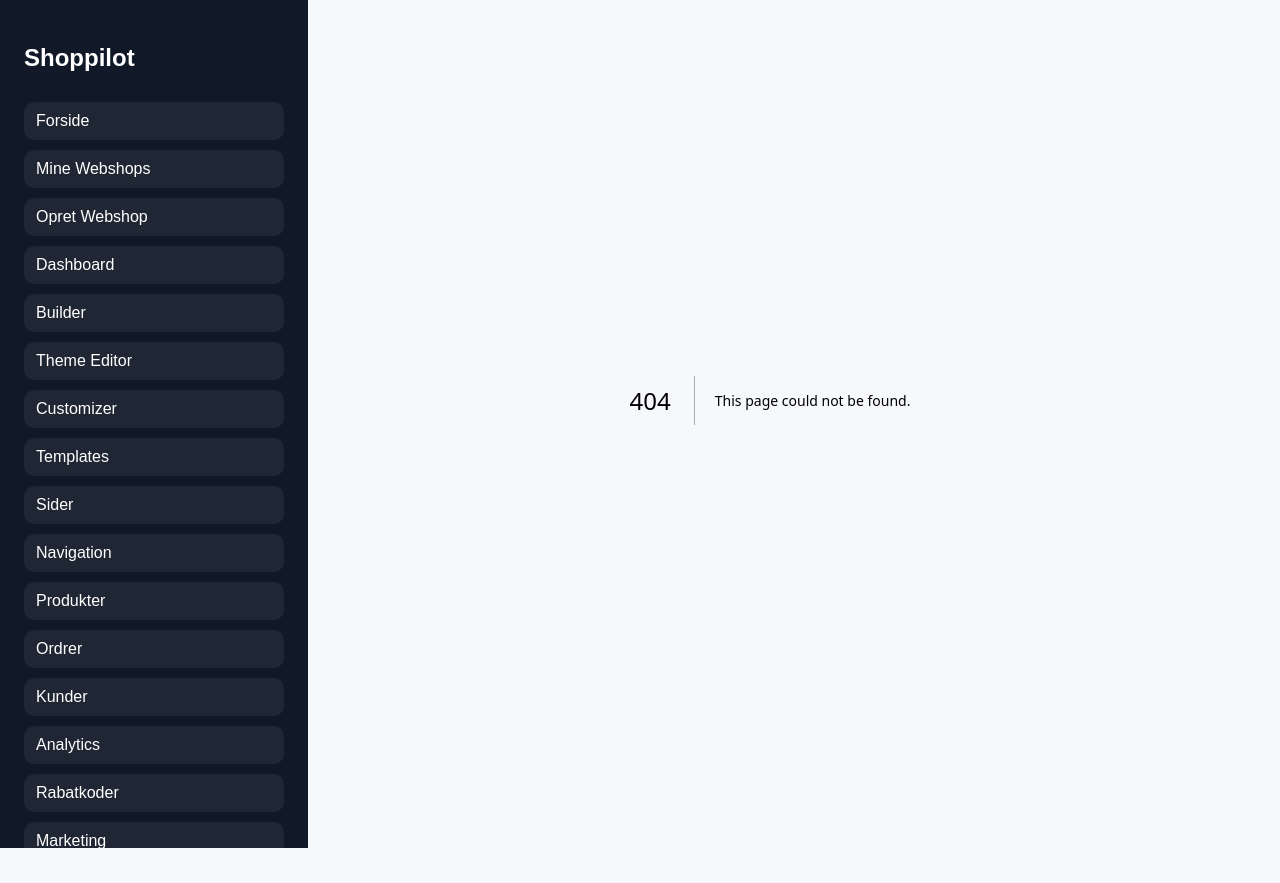
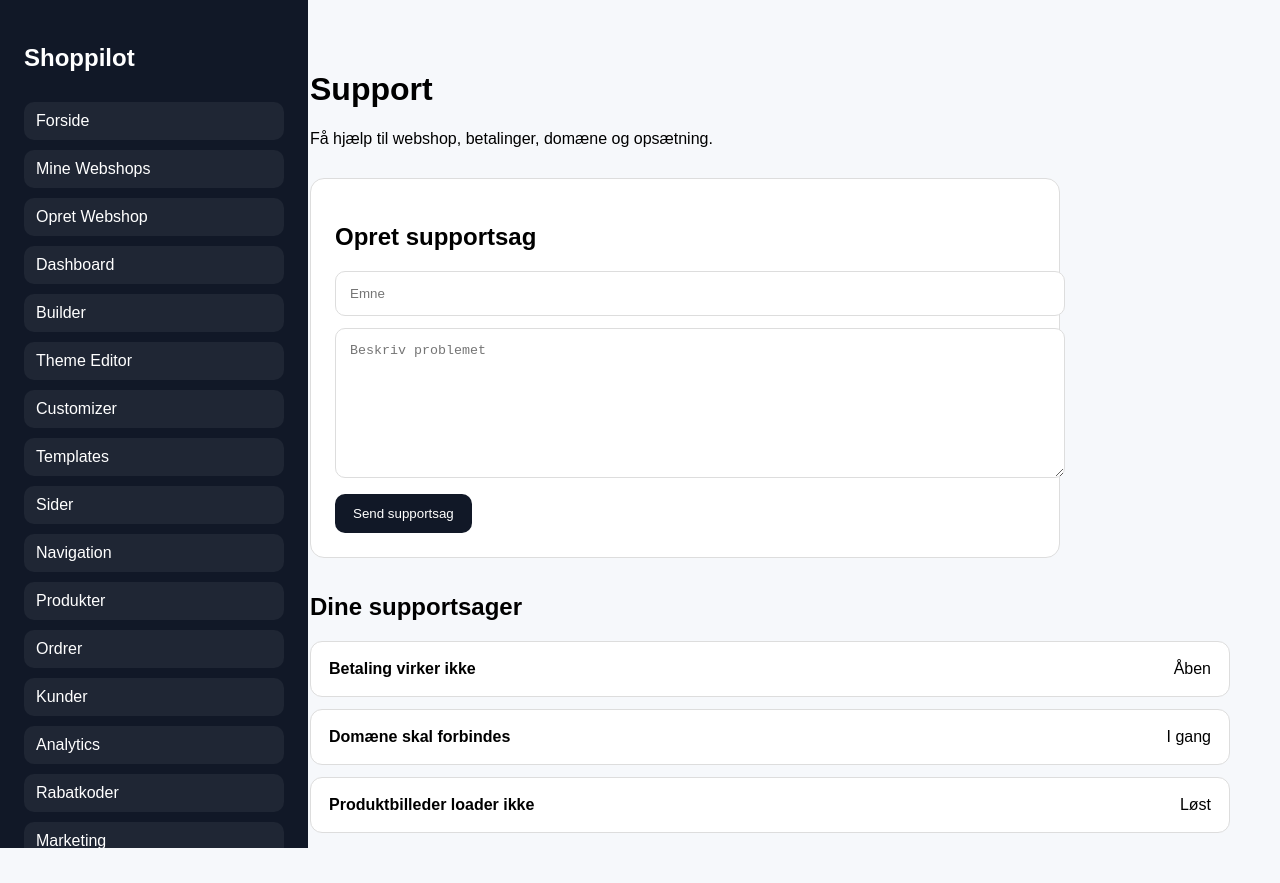
Before and after one commit to postjkhandel-ship-it/shoppilot, a Next.js app: page /support in a window 1280 px wide. Before the commit this address had no page. Before the commit the page ends 800 px from the top, so only its background shows below. Built offline with nearby package versions, Linux system fonts and the light colour scheme.

Commit message:
Create page.js

```diff
--- /dev/null
+++ b/app/support/page.js
@@ -0,0 +1,69 @@
+export default function Support() {
+  const tickets = [
+    { title: "Betaling virker ikke", status: "Åben" },
+    { title: "Domæne skal forbindes", status: "I gang" },
+    { title: "Produktbilleder loader ikke", status: "Løst" }
+  ];
+
+  return (
+    <main style={{ padding: "50px", fontFamily: "Arial" }}>
+      <h1>Support</h1>
+      <p>Få hjælp til webshop, betalinger, domæne og opsætning.</p>
+
+      <div style={card}>
+        <h2>Opret supportsag</h2>
+
+        <input placeholder="Emne" style={input} />
+        <textarea placeholder="Beskriv problemet" style={{ ...input, minHeight: "120px" }} />
+
+        <button style={button}>Send supportsag</button>
+      </div>
+
+      <h2 style={{ marginTop: "35px" }}>Dine supportsager</h2>
+
+      <div style={{ display: "grid", gap: "12px" }}>
+        {tickets.map((ticket) => (
+          <div key={ticket.title} style={row}>
+            <strong>{ticket.title}</strong>
+            <span>{ticket.status}</span>
+          </div>
+        ))}
+      </div>
+    </main>
+  );
+}
+
+const card = {
+  background: "#fff",
+  border: "1px solid #ddd",
+  borderRadius: "14px",
+  padding: "24px",
+  maxWidth: "700px",
+  marginTop: "30px"
+};
+
+const input = {
+  width: "100%",
+  padding: "14px",
+  marginBottom: "12px",
+  border: "1px solid #ddd",
+  borderRadius: "10px"
+};
+
+const row = {
+  background: "#fff",
+  border: "1px solid #ddd",
+  borderRadius: "12px",
+  padding: "18px",
+  display: "flex",
+  justifyContent: "space-between"
+};
+
+const button = {
+  background: "#111827",
+  color: "white",
+  border: "none",
+  padding: "12px 18px",
+  borderRadius: "10px",
+  cursor: "pointer"
+};
```
